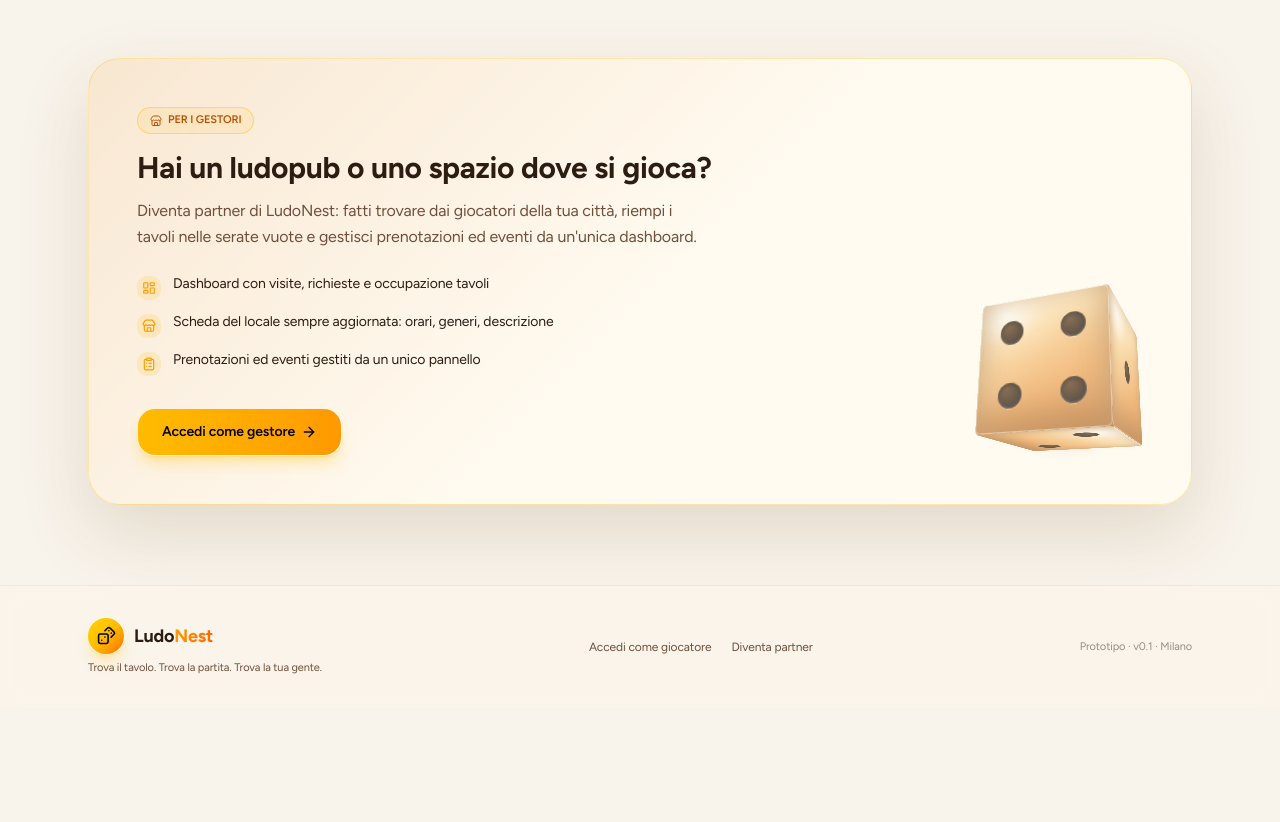
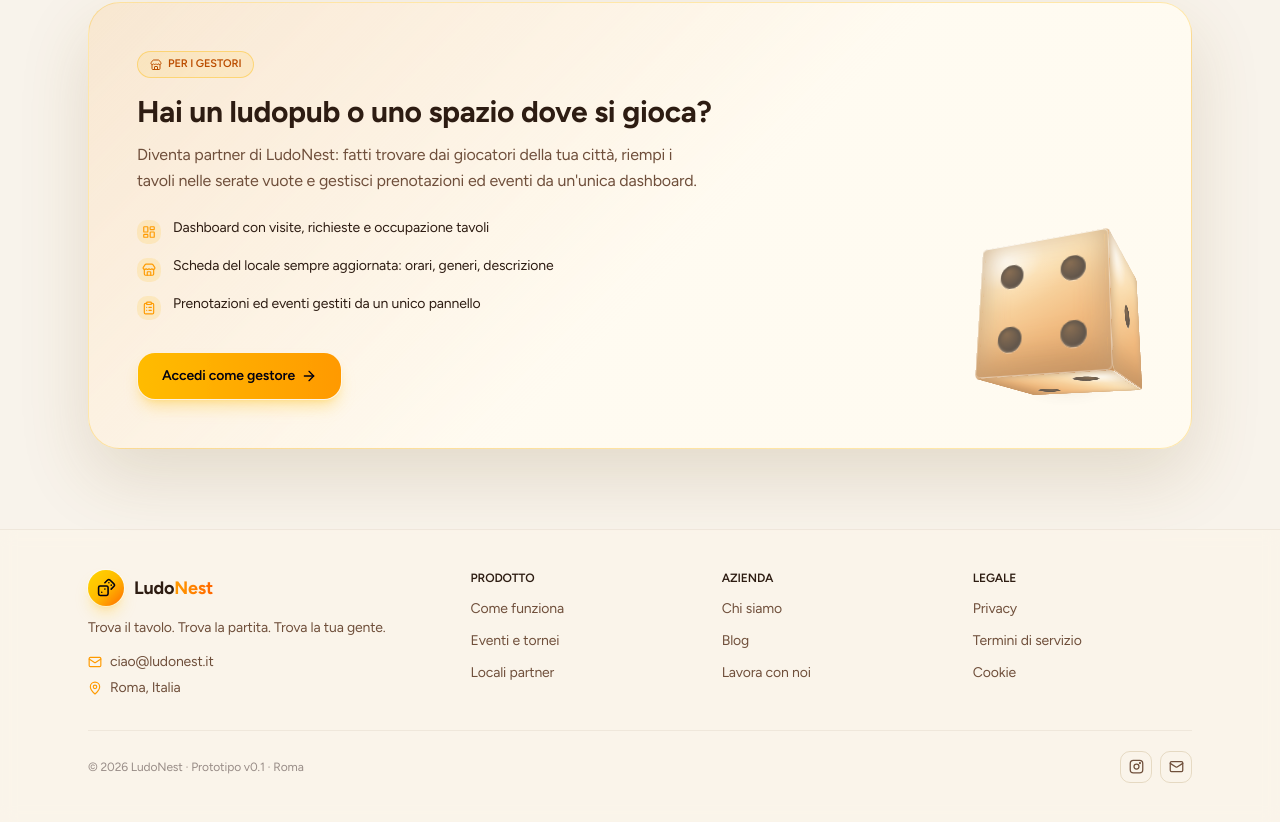
Before and after one commit to Loenus/ludonest, a Next.js app: page / in a window 1280 px wide. Shown: the part 1557-2379 px from the top of the page. Before the commit the page ends 2265 px from the top, so only its background shows below. Built offline with nearby package versions, Linux system fonts and the light colour scheme; no server answers.

Commit message:
improve landing page

```diff
--- a/components/landing/feature-section.tsx
+++ b/components/landing/feature-section.tsx
@@ -68,7 +68,7 @@ export function FeatureSection() {
       </div>
 
       <p className="mt-10 text-center text-xs text-muted-foreground">
-        In arrivo a Milano · presto in tutta Italia
+        In arrivo a Roma · presto in tutta Italia
       </p>
     </section>
   );
--- a/components/landing/partner-cta.tsx
+++ b/components/landing/partner-cta.tsx
@@ -13,7 +13,7 @@ const PERKS = [
 
 export function PartnerCta() {
   return (
-    <section className="mx-auto w-full max-w-6xl px-4 py-16 sm:px-6 sm:py-20">
+    <section className="mx-auto w-full max-w-6xl px-4 pb-16 pt-4 sm:px-6 sm:pb-20 sm:pt-6">
       {/* NB: no `overflow`/`backdrop` clip on this card or any ancestor — it holds
           a 3D die and iOS would flatten it. Radius + shadow only. */}
       <div className="relative rounded-[2rem] border border-amber-400/30 bg-[linear-gradient(135deg,rgba(245,158,11,0.14)_0%,var(--card)_55%)] p-8 shadow-[0_28px_70px_rgba(120,84,31,0.16)] sm:p-12 dark:shadow-none">
--- a/components/landing/site-footer.tsx
+++ b/components/landing/site-footer.tsx
@@ -1,26 +1,128 @@
 import Link from "next/link";
+import { Mail, MapPin } from "lucide-react";
 
 import { BrandLogo } from "@/components/brand-logo";
+
+const CONTACT_EMAIL = "ciao@ludonest.it";
+
+function InstagramIcon({ size = 16 }: { size?: number }) {
+  return (
+    <svg
+      width={size}
+      height={size}
+      viewBox="0 0 24 24"
+      fill="none"
+      stroke="currentColor"
+      strokeWidth={2}
+      strokeLinecap="round"
+      strokeLinejoin="round"
+      aria-hidden
+    >
+      <rect x="2" y="2" width="20" height="20" rx="5" />
+      <circle cx="12" cy="12" r="4" />
+      <circle cx="17.5" cy="6.5" r="0.75" fill="currentColor" />
+    </svg>
+  );
+}
+
+const COLUMNS: { title: string; links: { label: string; href: string }[] }[] = [
+  {
+    title: "Prodotto",
+    links: [
+      { label: "Come funziona", href: "#" },
+      { label: "Eventi e tornei", href: "#" },
+      { label: "Locali partner", href: "#" },
+    ],
+  },
+  {
+    title: "Azienda",
+    links: [
+      { label: "Chi siamo", href: "#" },
+      { label: "Blog", href: "#" },
+      { label: "Lavora con noi", href: "#" },
+    ],
+  },
+  {
+    title: "Legale",
+    links: [
+      { label: "Privacy", href: "#" },
+      { label: "Termini di servizio", href: "#" },
+      { label: "Cookie", href: "#" },
+    ],
+  },
+];
 
 export function SiteFooter() {
   return (
     <footer className="border-t border-border/50 bg-background/60 backdrop-blur">
-      <div className="mx-auto flex w-full max-w-6xl flex-col items-start justify-between gap-4 px-4 py-8 sm:flex-row sm:items-center sm:px-6">
-        <div className="flex flex-col gap-1.5">
-          <BrandLogo />
-          <p className="text-[11px] text-muted-foreground">
-            Trova il tavolo. Trova la partita. Trova la tua gente.
+      <div className="mx-auto w-full max-w-6xl px-4 py-10 sm:px-6">
+        <div className="grid gap-8 sm:grid-cols-2 lg:grid-cols-[1.6fr_1fr_1fr_1fr]">
+          {/* Brand + contact */}
+          <div className="flex flex-col gap-3">
+            <BrandLogo />
+            <p className="max-w-xs text-sm text-muted-foreground">
+              Trova il tavolo. Trova la partita. Trova la tua gente.
+            </p>
+            <div className="mt-0.5 flex flex-col gap-1.5 text-sm text-muted-foreground">
+              <a
+                href={`mailto:${CONTACT_EMAIL}`}
+                className="inline-flex items-center gap-2 transition-colors hover:text-foreground"
+              >
+                <Mail size={14} className="text-amber-500" />
+                {CONTACT_EMAIL}
+              </a>
+              <span className="inline-flex items-center gap-2">
+                <MapPin size={14} className="text-amber-500" />
+                Roma, Italia
+              </span>
+            </div>
+          </div>
+
+          {/* Link columns */}
+          {COLUMNS.map((col) => (
+            <nav key={col.title} className="flex flex-col gap-2.5">
+              <p className="text-xs font-semibold uppercase tracking-wide text-foreground">
+                {col.title}
+              </p>
+              <ul className="flex flex-col gap-2">
+                {col.links.map((link) => (
+                  <li key={link.label}>
+                    <Link
+                      href={link.href}
+                      className="text-sm text-muted-foreground transition-colors hover:text-foreground"
+                    >
+                      {link.label}
+                    </Link>
+                  </li>
+                ))}
+              </ul>
+            </nav>
+          ))}
+        </div>
+
+        <div className="mt-8 flex flex-col-reverse items-start justify-between gap-3 border-t border-border/50 pt-5 sm:flex-row sm:items-center">
+          <p className="text-xs text-muted-foreground/70">
+            © {new Date().getFullYear()} LudoNest · Prototipo v0.1 · Roma
           </p>
+          <div className="flex items-center gap-2">
+            <a
+              href="https://instagram.com"
+              target="_blank"
+              rel="noreferrer noopener"
+              aria-label="LudoNest su Instagram"
+              className="flex h-8 w-8 items-center justify-center rounded-lg border border-border/60 text-muted-foreground transition-colors hover:border-amber-400/50 hover:text-foreground"
+            >
+              <InstagramIcon size={15} />
+            </a>
+            <a
+              href={`mailto:${CONTACT_EMAIL}`}
+              aria-label="Scrivici una mail"
+              className="flex h-8 w-8 items-center justify-center rounded-lg border border-border/60 text-muted-foreground transition-colors hover:border-amber-400/50 hover:text-foreground"
+            >
+              <Mail size={15} />
+            </a>
+          </div>
         </div>
-        <div className="flex items-center gap-5 text-xs text-muted-foreground">
-          <Link href="/login" className="transition-colors hover:text-foreground">
-            Accedi come giocatore
-          </Link>
-          <Link href="/partner/login" className="transition-colors hover:text-foreground">
-            Diventa partner
-          </Link>
-        </div>
-        <p className="text-[11px] text-muted-foreground/70">Prototipo · v0.1 · Milano</p>
       </div>
     </footer>
   );
```
